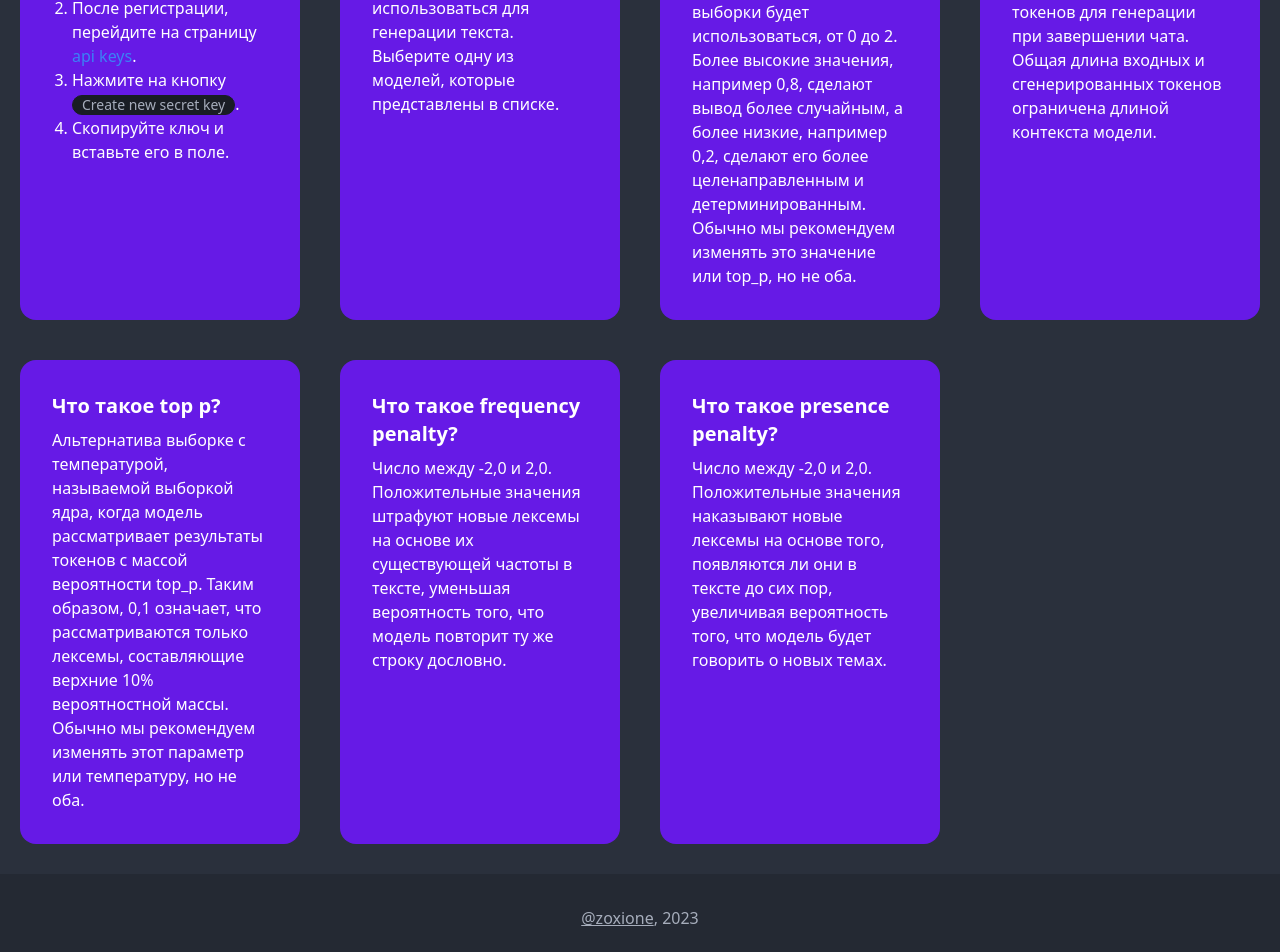
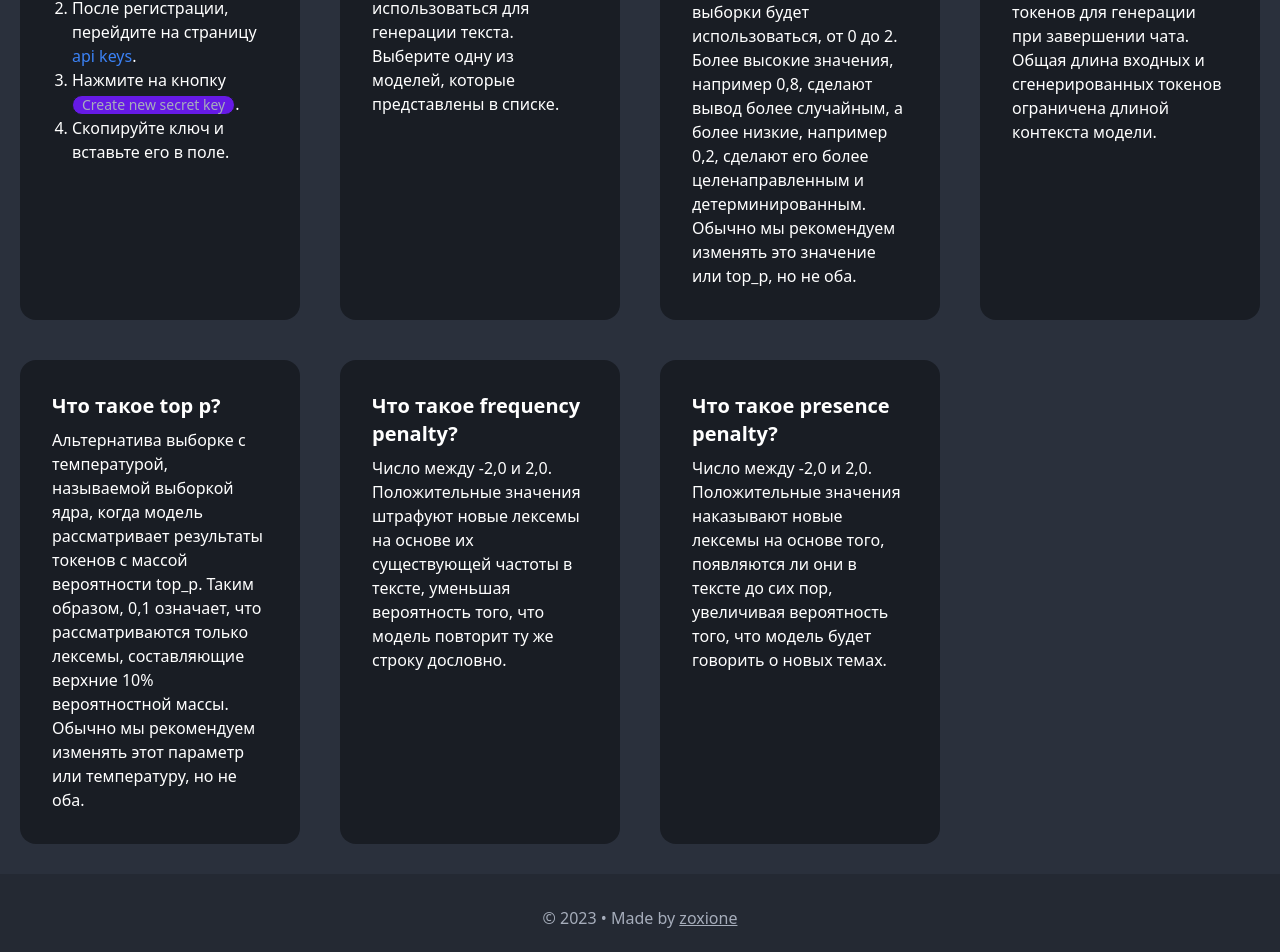
Before and after one commit to zoxione/gpt-hub, a Next.js app: page /help in a window 1280 px wide. Shown: the part 234-1186 px from the top of the page. Built offline with nearby package versions, Linux system fonts and the light colour scheme.

Commit message:
add modal

```diff
--- a/src/components/Layout.tsx
+++ b/src/components/Layout.tsx
@@ -1,14 +1,20 @@
 import React from "react";
 
 const Layout: React.FC<React.PropsWithChildren> = ({ children }) => {
+  let now = new Date();
+
   return (
     <>
-      <div className=" py-[30px] p-[20px] max-w-7xl mx-auto">{children}</div>
-      <div className="flex flex-row items-center justify-center p-8 bg-base-200">
-        <a href="https://github.com/zoxione" target="_blank" className="link">
-          @zoxione
-        </a>
-        , 2023
+      <div className=" py-[30px] px-[20px] max-w-7xl w-full mx-auto">
+        {children}
+      </div>
+      <div className="mt-auto flex flex-row items-center justify-center p-8 bg-base-200">
+        <span>
+          © {now.getFullYear()} • Made by{" "}
+          <a href="https://github.com/zoxione" target="_blank" className="link">
+            zoxione
+          </a>
+        </span>
       </div>
     </>
   );
--- a/src/pages/help.tsx
+++ b/src/pages/help.tsx
@@ -21,7 +21,7 @@ const Help: NextPage = () => {
       </div>
 
       <div className="grid gap-10 grid-cols-1 md:grid-cols-2 lg:grid-cols-3 xl:grid-cols-4">
-        <div className="card bg-primary text-primary-content">
+        <div className="card bg-neutral text-primary-content">
           <div className="card-body">
             <h2 className="card-title">Где взять api key?</h2>
             <ol className="list-decimal pl-[20px]">
@@ -51,13 +51,13 @@ const Help: NextPage = () => {
               </li>
               <li>
                 Нажмите на кнопку{" "}
-                <span className="badge">Create new secret key</span>.
+                <span className="badge bg-primary">Create new secret key</span>.
               </li>
               <li>Скопируйте ключ и вставьте его в поле.</li>
             </ol>
           </div>
         </div>
-        <div className="card bg-primary text-primary-content">
+        <div className="card bg-neutral text-primary-content">
           <div className="card-body">
             <h2 className="card-title">Что такое model?</h2>
             <p>
@@ -66,7 +66,7 @@ const Help: NextPage = () => {
             </p>
           </div>
         </div>
-        <div className="card bg-primary text-primary-content">
+        <div className="card bg-neutral text-primary-content">
           <div className="card-body">
             <h2 className="card-title">Что такое temperature?</h2>
             <p>
@@ -78,7 +78,7 @@ const Help: NextPage = () => {
             </p>
           </div>
         </div>
-        <div className="card bg-primary text-primary-content">
+        <div className="card bg-neutral text-primary-content">
           <div className="card-body">
             <h2 className="card-title">Что такое max tokens?</h2>
             <p>
@@ -88,7 +88,7 @@ const Help: NextPage = () => {
             </p>
           </div>
         </div>
-        <div className="card bg-primary text-primary-content">
+        <div className="card bg-neutral text-primary-content">
           <div className="card-body">
             <h2 className="card-title">Что такое top p?</h2>
             <p>
@@ -100,7 +100,7 @@ const Help: NextPage = () => {
             </p>
           </div>
         </div>
-        <div className="card bg-primary text-primary-content">
+        <div className="card bg-neutral text-primary-content">
           <div className="card-body">
             <h2 className="card-title">Что такое frequency penalty?</h2>
             <p>
@@ -110,7 +110,7 @@ const Help: NextPage = () => {
             </p>
           </div>
         </div>
-        <div className="card bg-primary text-primary-content">
+        <div className="card bg-neutral text-primary-content">
           <div className="card-body">
             <h2 className="card-title">Что такое presence penalty?</h2>
             <p>
--- a/src/pages/index.tsx
+++ b/src/pages/index.tsx
@@ -2,6 +2,7 @@ import React from "react";
 import type { NextPage } from "next";
 import { MdErrorOutline } from "react-icons/md";
 import Link from "next/link";
+import { IoMdSettings } from "react-icons/io";
 
 import Layout from "@/components/Layout";
 import Markdown from "@/components/Markdown";
@@ -29,6 +30,7 @@ const Home: NextPage = () => {
     React.useState<boolean>(false);
   const [isSubmitting, setIsSubmitting] = React.useState<boolean>(false);
 
+  // Дефолтные настройки
   const [settings, setSettings] = React.useState<ISettings>({
     apiKey: "",
     model: "gpt-3.5-turbo",
@@ -39,10 +41,12 @@ const Home: NextPage = () => {
     presence_penalty: 0,
   });
 
+  // Смена настроек
   const settingsHandler = (e: React.FormEvent) => {
     e.preventDefault();
   };
 
+  // Отправка сообщения
   const formHandler = async (e: React.FormEvent) => {
     e.preventDefault();
     setIsSubmitting(true);
@@ -75,16 +79,12 @@ const Home: NextPage = () => {
     setIsSubmitting(false);
   };
 
-  return (
-    <>
-      <AppHead />
-
-      <div className="h-full w-full grid gap-4 grid-cols-1 lg:grid-cols-2 justify-items-center">
+  // Форма
+  const FormSettings = (
     <form
       onChange={(e: React.FormEvent) => settingsHandler(e)}
-          className="form-control w-full max-w-xl flex flex-col gap-4"
+      className="form-control flex flex-col gap-4"
     >
-          <h3 className="text-center text-xl font-bold">GPT Settings</h3>
       <div>
         <label className="label">
           <span className="label-text">
@@ -99,7 +99,10 @@ const Home: NextPage = () => {
           className="input input-bordered w-full"
           value={settings.apiKey}
           onChange={(e: React.ChangeEvent<HTMLInputElement>) =>
-                setSettings({ ...settings, ...{ apiKey: e.target.value } })
+            setSettings({
+              ...settings,
+              ...{ apiKey: e.target.value },
+            })
           }
         />
       </div>
@@ -217,9 +220,7 @@ const Home: NextPage = () => {
           }
         />
         <label className="label">
-              <span className="label-text-alt">
-                {settings.frequency_penalty}
-              </span>
+          <span className="label-text-alt">{settings.frequency_penalty}</span>
         </label>
       </div>
       <div>
@@ -241,12 +242,43 @@ const Home: NextPage = () => {
           }
         />
         <label className="label">
-              <span className="label-text-alt">
-                {settings.presence_penalty}
-              </span>
+          <span className="label-text-alt">{settings.presence_penalty}</span>
         </label>
       </div>
     </form>
+  );
+
+  return (
+    <>
+      <AppHead />
+
+      <div className="h-full w-full grid gap-4 grid-cols-1 lg:grid-cols-2 justify-items-center">
+        <div className="lg:hidden flex flex-row items-center justify-between w-full max-w-xl gap-2 mb-12">
+          <h1 className="text-3xl font-bold">GPT HUB</h1>
+          <label htmlFor="modal-settings" className="btn gap-2">
+            <IoMdSettings size={18} />
+            Open settings
+          </label>
+        </div>
+
+        <input type="checkbox" id="modal-settings" className="modal-toggle" />
+        <div className="modal">
+          <div className="modal-box relative">
+            <label
+              htmlFor="modal-settings"
+              className="btn btn-sm btn-circle absolute right-2 top-2"
+            >
+              ✕
+            </label>
+            <h3 className="text-xl font-bold">GPT Settings</h3>
+            <p className="py-4">{FormSettings}</p>
+          </div>
+        </div>
+
+        <div className="hidden lg:block w-full max-w-xl">
+          <h3 className="text-xl font-bold text-center">GPT Settings</h3>
+          {FormSettings}
+        </div>
 
         <div className="w-full max-w-xl mt-auto">
           <div className="max-h-[calc(100vh_-_220px)] w-full overflow-y-auto">
--- a/src/styles/globals.css
+++ b/src/styles/globals.css
@@ -4,10 +4,14 @@
 
 body {
   height: 100vh;
+  padding: 0;
+  margin: 0;
 }
 
 div[id="__next"] {
   height: 100%;
+  display: flex;
+  flex-direction: column;
 }
 
 .chat-end .chat-bubble:before {
```
Lines whose indentation alone changed are shown as unchanged.
